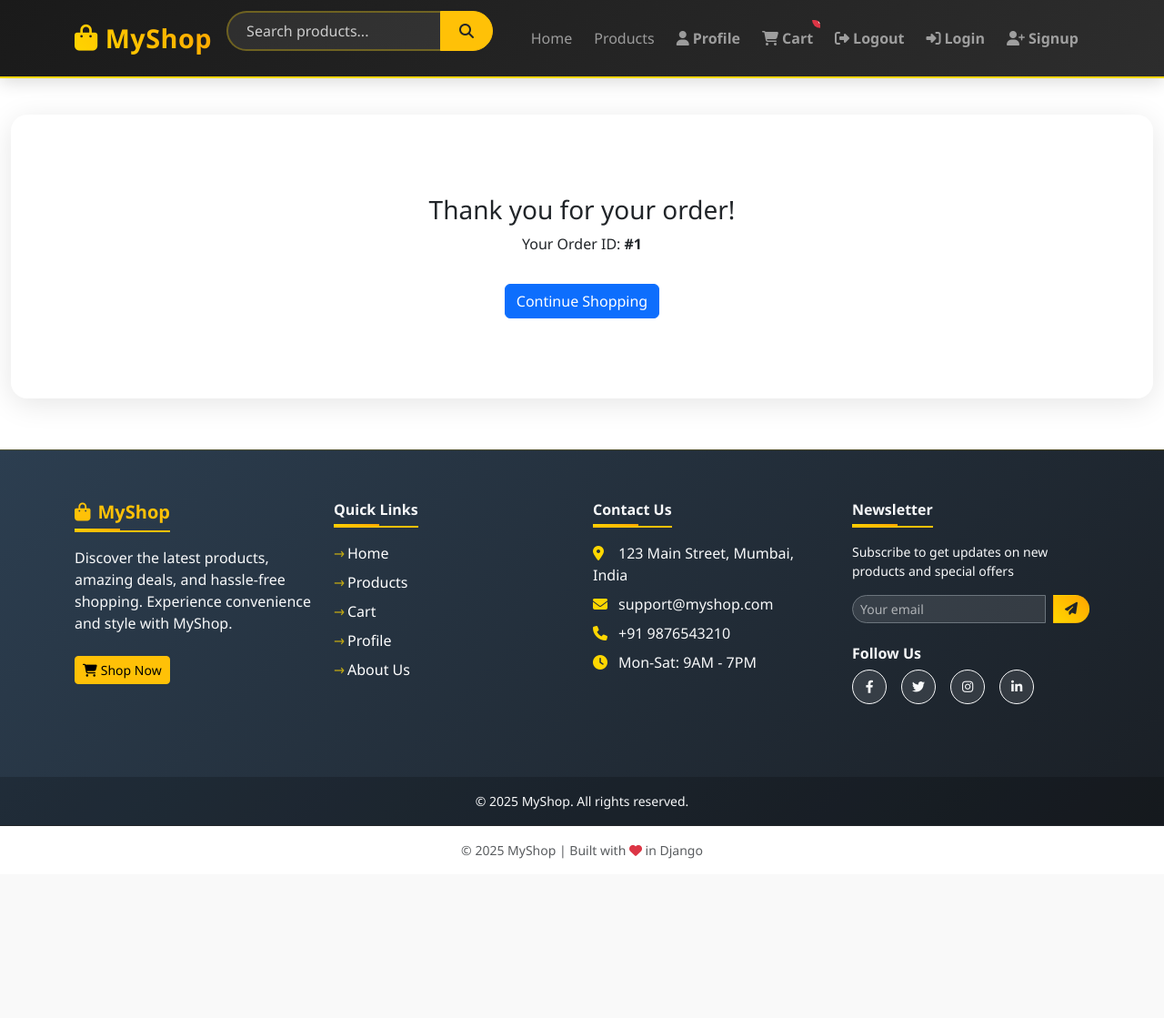
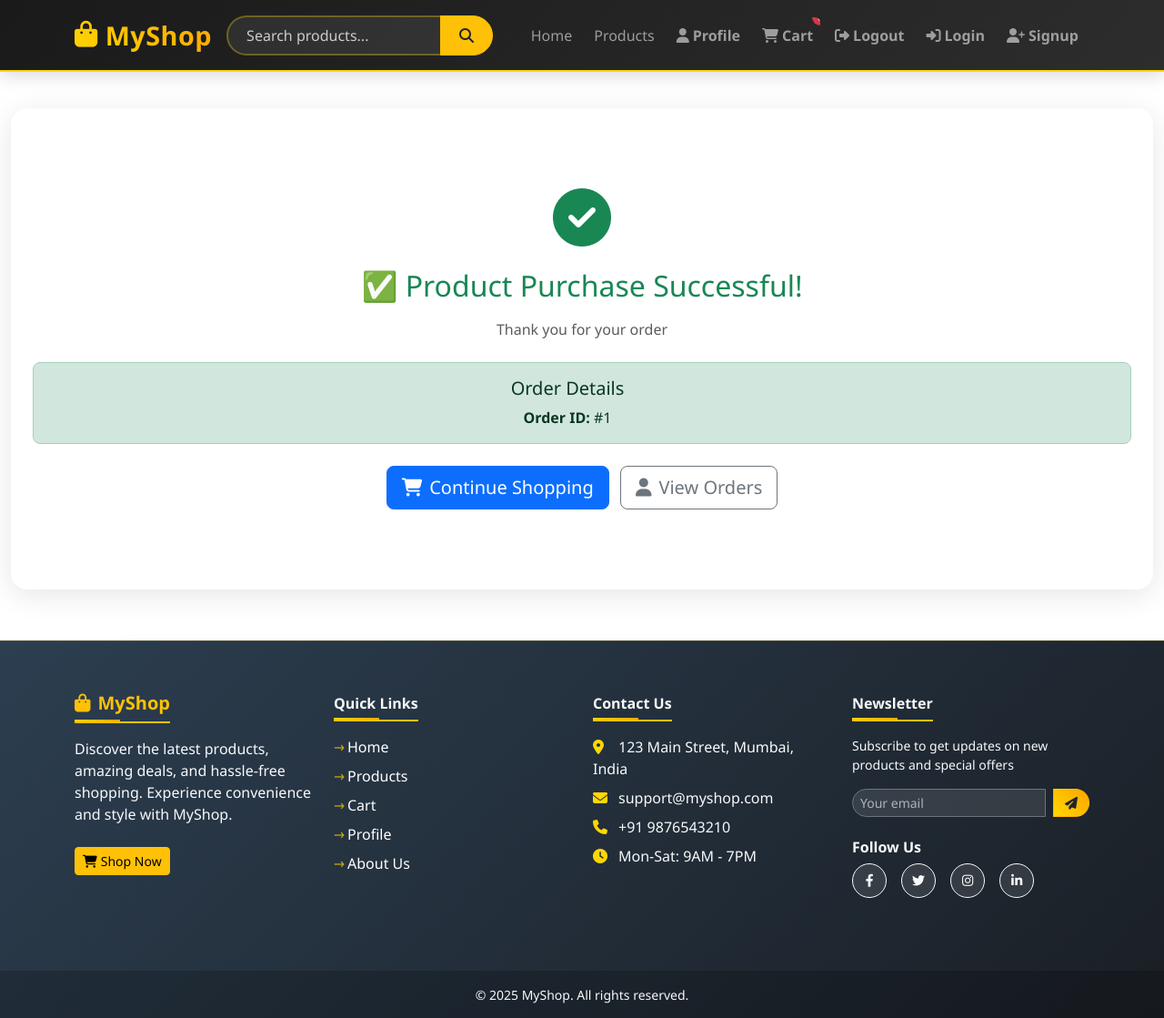
Before and after one commit to Shivam-123-yadav/ShopSphere, a Django app: template shop/templates/checkout_success.html in a window 1280 px wide. Shown: the top 1119 px of the page at 91% size. Before the commit the page ends 944 px from the top, so only its background shows below. Run offline with Django 5.2, Linux system fonts and the light colour scheme; the template is opened without the code that fills it: values that come from a table or form of the project are taken from there, others are empty; data comes from the database, SQL or seed files in the repository.

Commit message:
Update checkout_success.html

```diff
--- a/shop/templates/checkout_success.html
+++ b/shop/templates/checkout_success.html
@@ -1,19 +1,24 @@
-<!-- {% extends "base.html" %}
+{% extends "base.html" %}
 {% block content %}
 <div class="text-center my-5">
-  <h3>Thank you for your order!</h3>
-  <p>Your Order ID: <strong>#{{ order.id }}</strong></p>
-  <a href="{% url 'product_list' %}" class="btn btn-primary mt-3">Continue Shopping</a>
+  <div class="mb-4">
+    <i class="fas fa-check-circle text-success" style="font-size: 4rem;"></i>
+  </div>
+  <h2 class="text-success mb-3">✅ Product Purchase Successful!</h2>
+  <p class="text-muted">Thank you for your order</p>
+
+  <div class="alert alert-success alert-dismissible fade show rounded-3 mt-4" role="alert">
+    <h5 class="alert-heading">Order Details</h5>
+    <p class="mb-0"><strong>Order ID:</strong> #{{ order.id }}</p>
+  </div>
+
+  <div class="mt-4">
+    <a href="{% url 'product_list' %}" class="btn btn-primary btn-lg">
+      <i class="fas fa-shopping-cart me-2"></i>Continue Shopping
+    </a>
+    <a href="{% url 'profile' %}" class="btn btn-outline-secondary btn-lg ms-2">
+      <i class="fas fa-user me-2"></i>View Orders
+    </a>
+  </div>
 </div>
-{% endblock %} -->
-<!DOCTYPE html>
-<html>
-<head>
-    <title>Payment Success</title>
-</head>
-<body>
-    <h1>Payment Successful!</h1>
-    <p>Order ID: {{ order.id }}</p>
-    <p>Amount Paid: ₹{{ order.payment.amount }}</p>
-</body>
-</html>
+{% endblock %}
```
